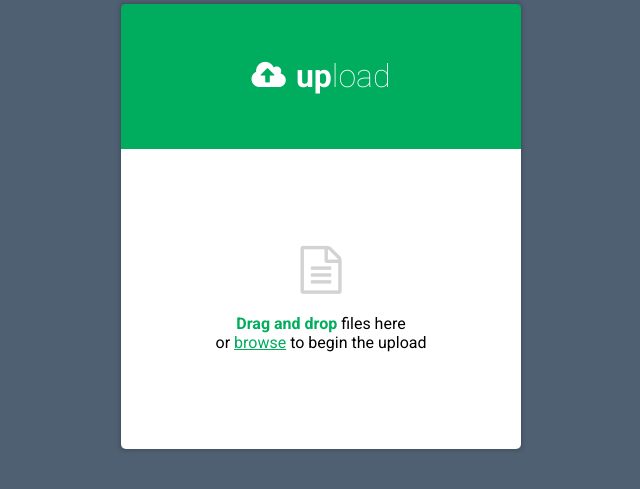
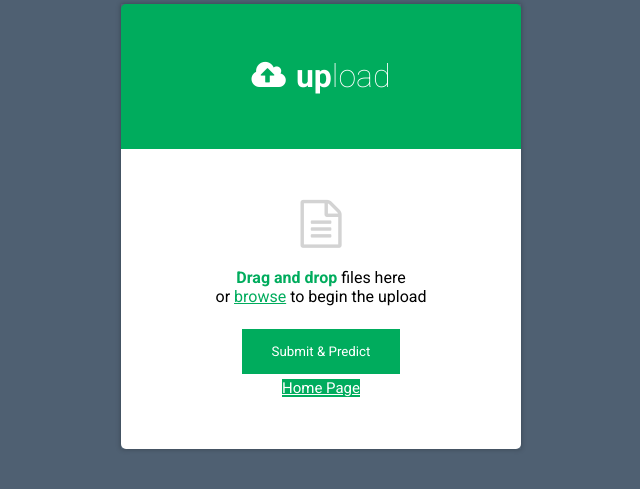
Before and after one commit to dxvo/Innovation_Project, a Flask app: page /upload in a window 1280 px wide. Shown: the part 174-663 px from the top of the page, without its empty margins (319-959 px from the left). Run offline with Flask 2, Linux system fonts and the light colour scheme.

Commit message:
update template

```diff
--- a/app.py
+++ b/app.py
@@ -1,4 +1,5 @@
-from flask import Flask, render_template, url_for, flash, redirect, request,jsonify
+from flask import Flask, render_template, url_for, redirect, request,jsonify
+import os
 app = Flask(__name__)
 
 
@@ -9,7 +10,12 @@
 
 @app.route("/upload",methods=['GET', 'POST'])
 def upload():
-    return render_template('Upload.html')
+    if request.method == "POST":
+        file = request.files["file"]
+        file.save(os.path.join("uploads",file.filename))
+        #return redirect(url_for('home'))
+        return render_template('upload.html',message="File has been successfully uploaded")
+    return render_template('upload.html',message="")
 
 if __name__ == '__main__':
     app.run(debug=True)
--- a/requirements.txt
+++ b/requirements.txt
@@ -1,8 +1,8 @@
-certifi==2021.10.8
-gunicorn==20.1.0
 certifi==2021.10.8
 click==8.0.3
+flash==1.0.3
 Flask==2.0.2
+gunicorn==20.1.0
 itsdangerous==2.0.1
 Jinja2==3.0.2
 MarkupSafe==2.0.1
--- a/templates/Upload.html
+++ b/templates/Upload.html
@@ -5,6 +5,19 @@
 	<meta name="viewport" content="width=device-width, initial-scale=1.0">
 	<link rel="stylesheet" href="https://stackpath.bootstrapcdn.com/font-awesome/4.7.0/css/font-awesome.min.css">
 	<link rel="stylesheet" type="text/css" href="../static/css/Upload.css">
+
+    <style>
+      input[type=button],
+      input[type=submit] {
+        background-color: #00AC5D;
+        border: none;
+        color: #fff;
+        padding: 15px 30px;
+        text-decoration: none;
+        margin: 4px 2px;
+        cursor: pointer;
+      }
+    </style>
 	<title>Upload File</title>
 </head>
 <body>
@@ -12,16 +25,26 @@
 		<div class="header">
 			<p><i class="fa fa-cloud-upload fa-2x"></i><span><span>up</span>load</span></p>
 		</div>
-		<form class="body">
-			<input type="file" id="upload">
+		<form class="body" method ="post" enctype=multipart/form-data>
+			<input type="file" id="upload" name="file"/>
 			<label for="upload">
 				<i class="fa fa-file-text-o fa-3x"></i>
 				<p>
 					<strong>Drag and drop</strong> files here<br>
-					or <span>browse</span> to begin the upload
+					or <span>browse</span> to begin the upload<br><br>
+					<input type="submit" value="Submit & Predict"/><br>
+					{{message}}
+				</p>
+				<p>
+					<div>
+						<a class="btn" href="{{url_for('home')}}" style="color: white;
+							font-size: 15px; background: #00AC5D;">Home Page
+						</a>
+				  </div>
 				</p>
 			</label>
 		</form>
+
 	</div>
 </body>
 </html>
--- a/templates/index.html
+++ b/templates/index.html
@@ -66,7 +66,7 @@
 
 #main {
   transition: margin-left .5s;
-  padding-left: 50px;
+  padding-left: 20px;
   padding-bottom: 20px;
 }
 
@@ -84,12 +84,13 @@
   <a href="javascript:void(0)" class="closebtn" onclick="closeNav()">×</a>
   <a href="{{ url_for('home') }}">Home</a>
   <a href="{{ url_for('home') }}">Industries</a>
-  <a href="{{ url_for('upload') }}" >Predict</a>
+  <a href="{{ url_for('upload') }}" >Upload Data</a>
   <a href="{{ url_for('home') }}">Contact Us</a>
 </div>
 
 <div id="main">
   <button class="openbtn" onclick="openNav()">☰</button>
+</div>
 
 <figure>
     <img src="../static/img/manufracturing/1.gif" alt="Header image" class="img-fluid" style="padding-top:10px; width:100%;height: 430px;">
```
Also changed, not shown: templates/upload old.html (added, +27 -0 lines).
